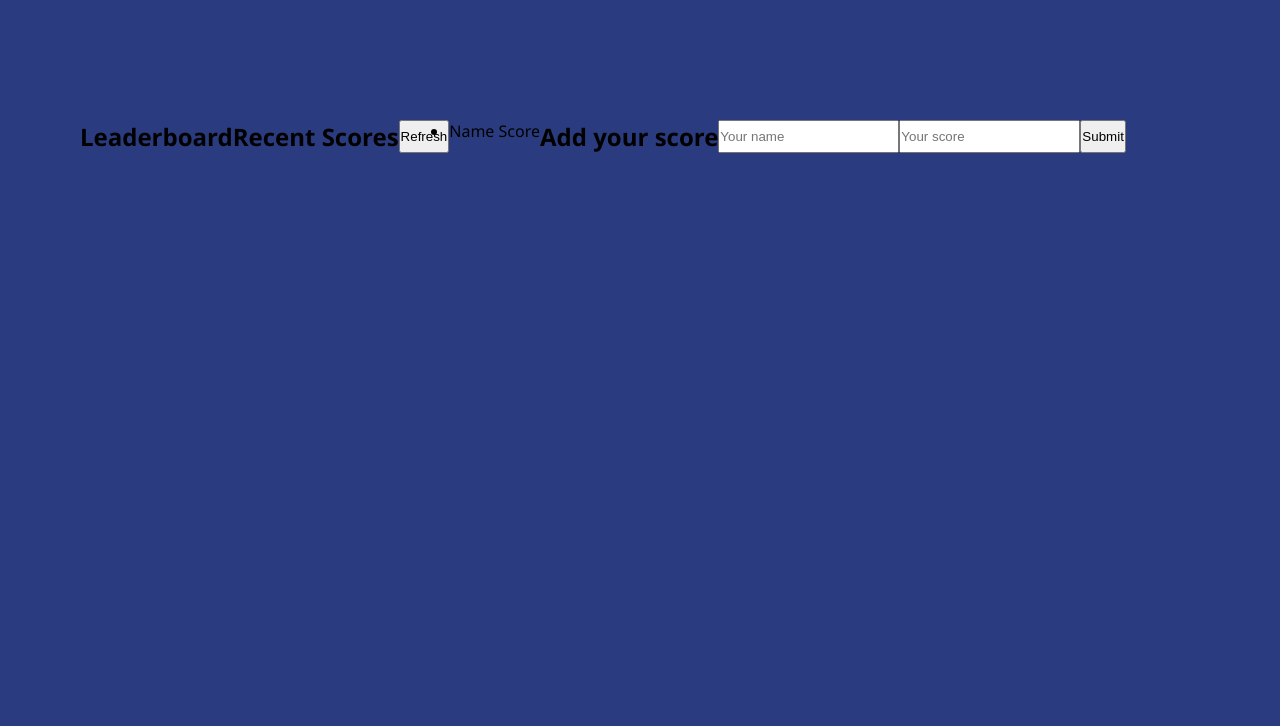
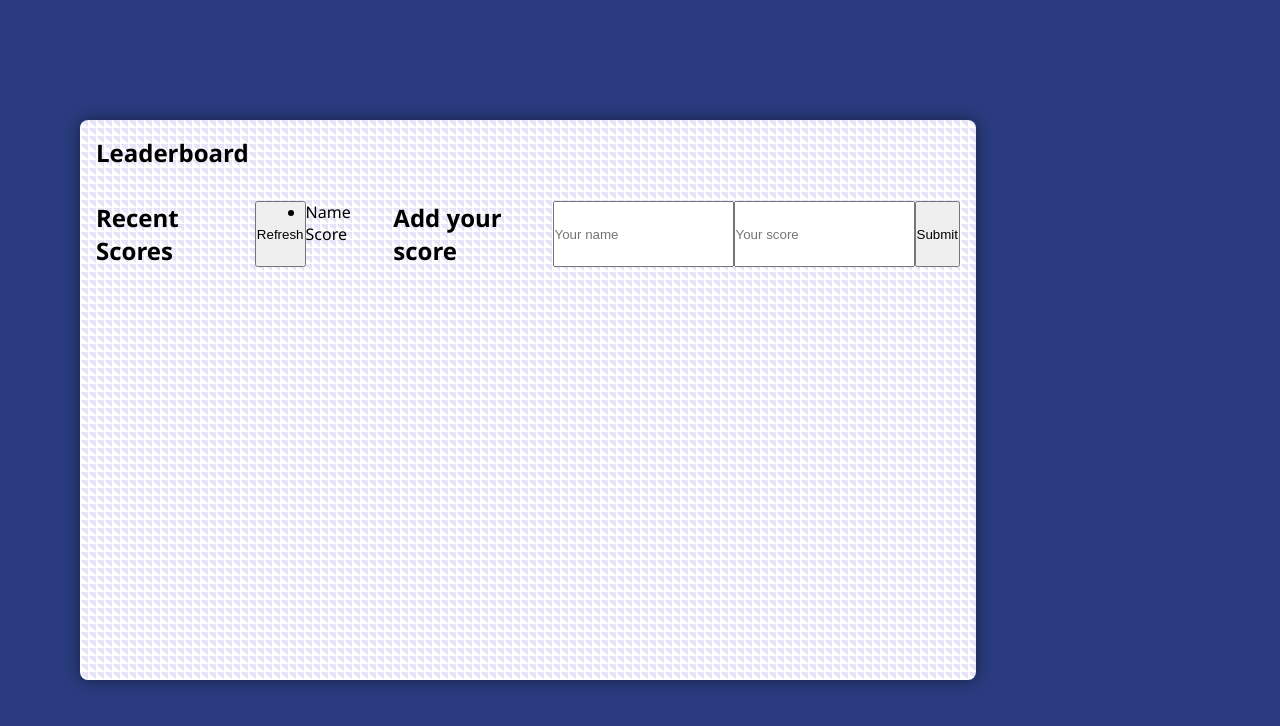
Before and after one commit to DevaWinner/Leader-board, a website built with webpack: page src/index.html in a window 1280 px wide. Built offline with nearby package versions, Linux system fonts and the light colour scheme; no server answers.

Commit message:
Add styling for main

```diff
--- a/src/styles/style.css
+++ b/src/styles/style.css
@@ -25,3 +25,17 @@ body {
   padding: 7.5em 5em;
   background-color: var(--blue);
 }
+
+main {
+  padding: 1em;
+  flex-direction: column;
+  gap: 2em;
+  background-color: var(--white);
+  border-radius: 0.5em;
+  box-shadow: 0 0 1em rgba(0, 0, 0, 0.5);
+  width: 70vw;
+  height: 70vh;
+  background-color: #e5e5f7;
+  background-image: linear-gradient(45deg, #ffffff 50%, #e5e5f7 50%);
+  background-size: 8px 8px;
+}
```
